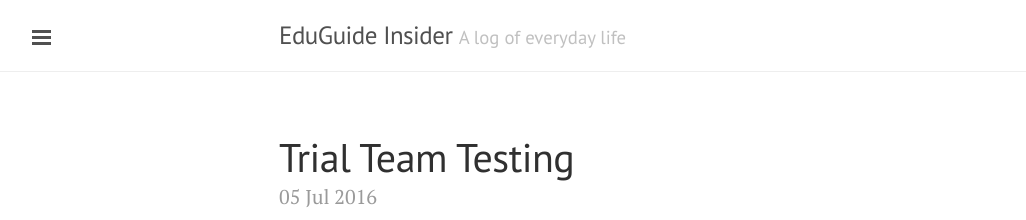
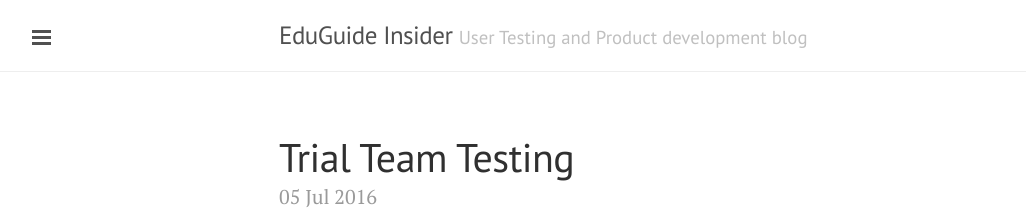
Before and after one commit to eduguideinsiders/eduguideinsiders.github.io, a Jekyll site: the page built from index.html, in a window 1280 px wide. Shown: the top 220 px of the page, without its empty margins (1-1027 px from the left). Built offline with Jekyll 4.4.1, drawn with Linux system fonts in a browser that asks for light colours; a script that is not in the unit is left out; the list of posts is cut into pages by our own code.

Commit message:
Update _config.yml

```diff
--- a/_config.yml
+++ b/_config.yml
@@ -3,6 +3,6 @@ pygments: true
 markdown: kramdown
 url: http://eduguideinsiders.github.io
 title: EduGuide Insider
-tagline: A log of everyday life
-description: My awesome new site
+tagline: User Testing and Product development blog
+description: Check here often for general announcements about new features, updates, and user testing opportunities.
 paginate: 5
```
